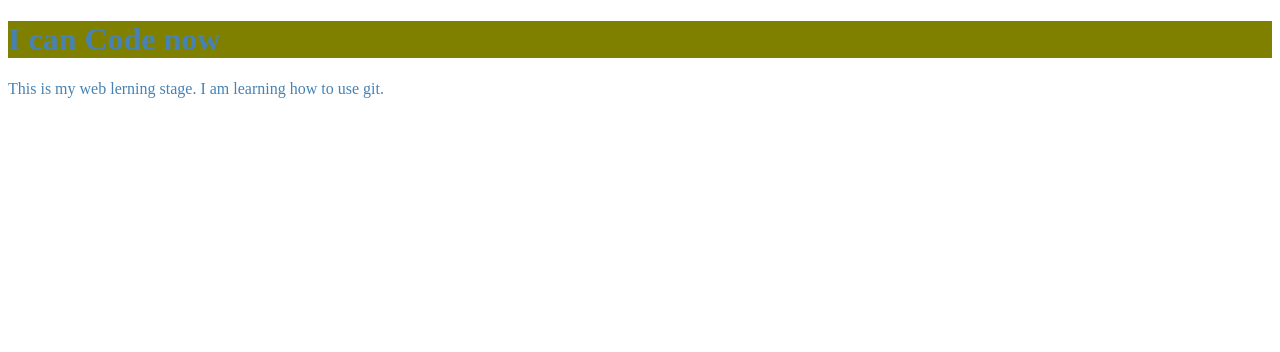
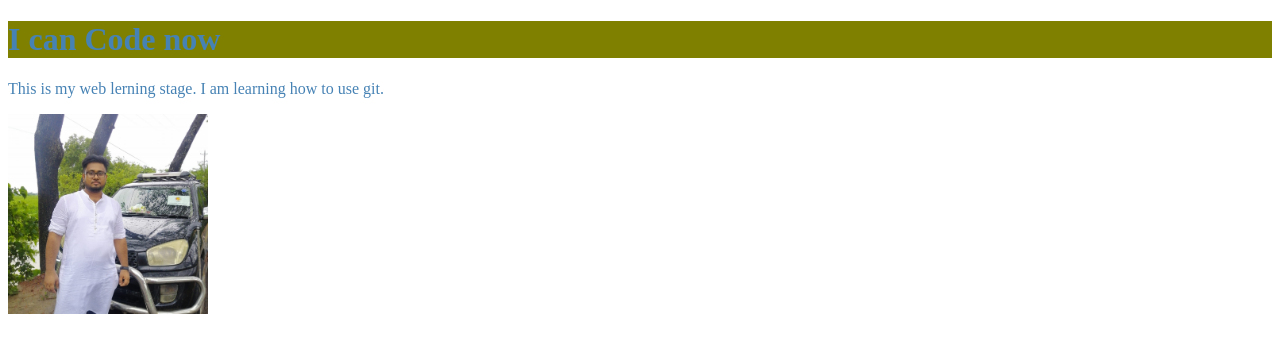
Before and after one commit to mnkhandakar/my-second-repo, a plain HTML site: page index.html in a window 1280 px wide. Drawn offline with Linux system fonts and the light colour scheme.

Commit message:
image added

```diff
--- a/index.html
+++ b/index.html
@@ -10,5 +10,6 @@
 <body>
     <h1>I can Code now</h1>
     <p>This is my web lerning stage. I am learning how to use git.</p>
+    <img src="mnk.jpg">
 </body>
 </html>
--- a/style.css
+++ b/style.css
@@ -6,3 +6,8 @@ h1{
     background-color: olive;
     color: steelblue;
 }
+
+img{
+    height: 200px;
+    width: auto;
+}
```
Also changed, not shown: mnk.jpg (added).
